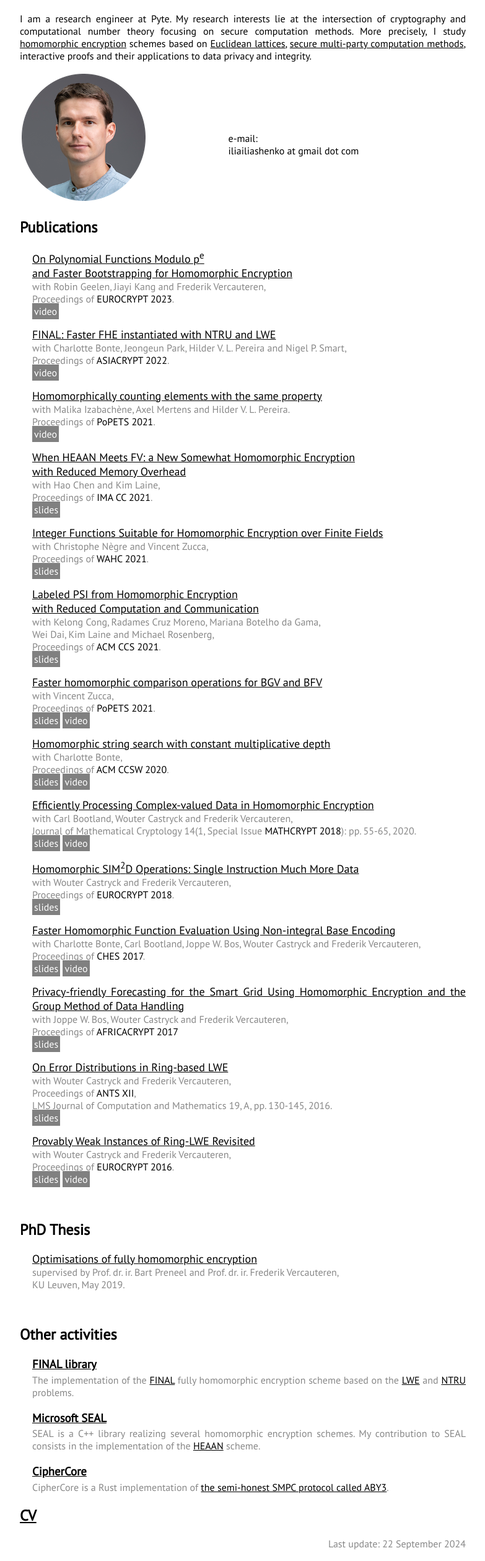
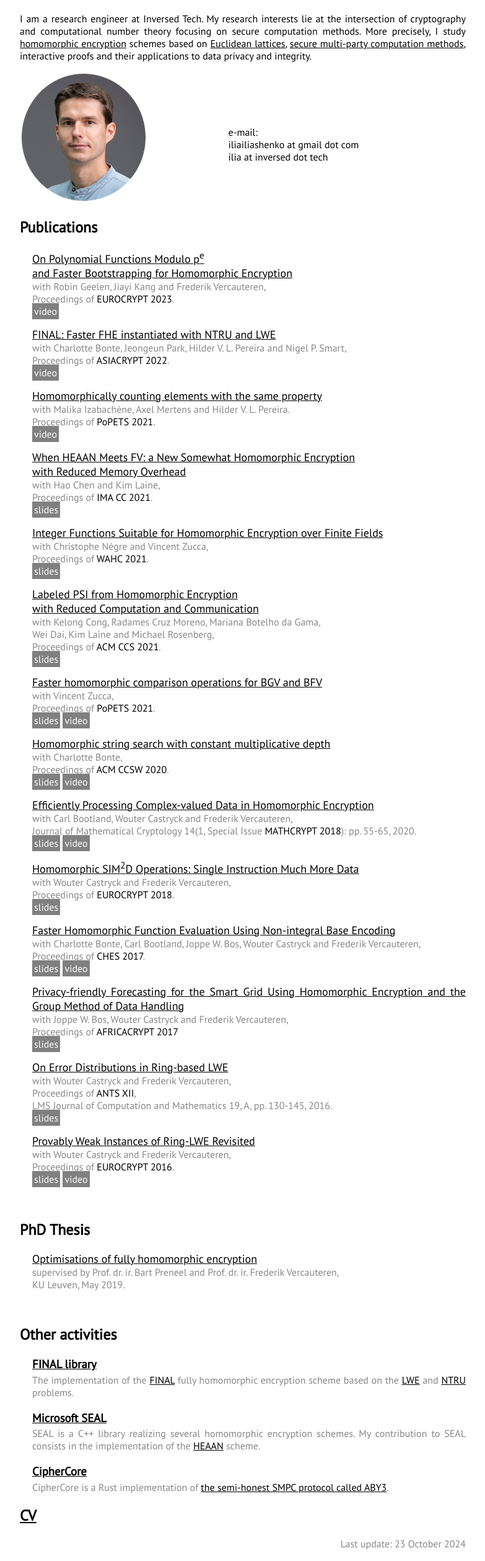
Before and after one commit to iliailia/iliailia.github.io, a plain HTML site: page index.html in a window 1280 px wide. Shown: the part 75-2593 px from the top of the page at 62% size, without its empty margins (258-1041 px from the left). Drawn offline with nearby package versions, Linux system fonts and the light colour scheme; some packages are replaced by stand-ins of ours.

Commit message:
Update current position

```diff
--- a/index.html
+++ b/index.html
@@ -34,7 +34,7 @@
 
 			<div class="info">
 				<p>
-					I am a research engineer at Pyte.
+					I am a research engineer at Inversed Tech.
 					My research interests lie at the intersection of cryptography and computational number theory focusing on secure computation methods. More precisely, I study <a href="https://en.wikipedia.org/wiki/Homomorphic_encryption">homomorphic encryption</a> schemes based on <a href="https://en.wikipedia.org/wiki/Lattice_(group)">Euclidean lattices</a>, <a href="https://en.wikipedia.org/wiki/Secure_multi-party_computation">secure multi-party computation methods</a>, interactive proofs and their applications to data privacy and integrity.
 				</p>
 
@@ -46,6 +46,7 @@
 								<br>
 								e-mail:
 								<br>iliailiashenko at gmail dot com
+								<br>ilia at inversed dot tech
 							</blockquote>
 						</td>
 					</tr>
@@ -221,7 +222,7 @@
   width="940" height="600" frameborder="0"></iframe> -->
 
 
-			<footer>Last update: 22 September 2024</footer>
+			<footer>Last update: 23 October 2024</footer>
 		</div>
 	</body>
 </html>
```
Also changed, not shown: 2 other files.
